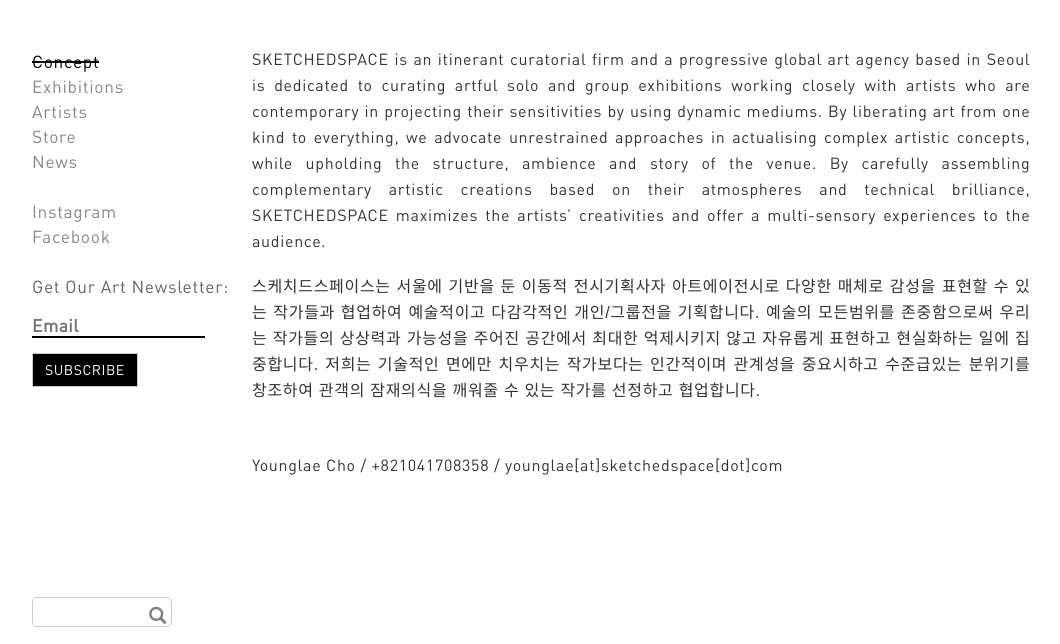
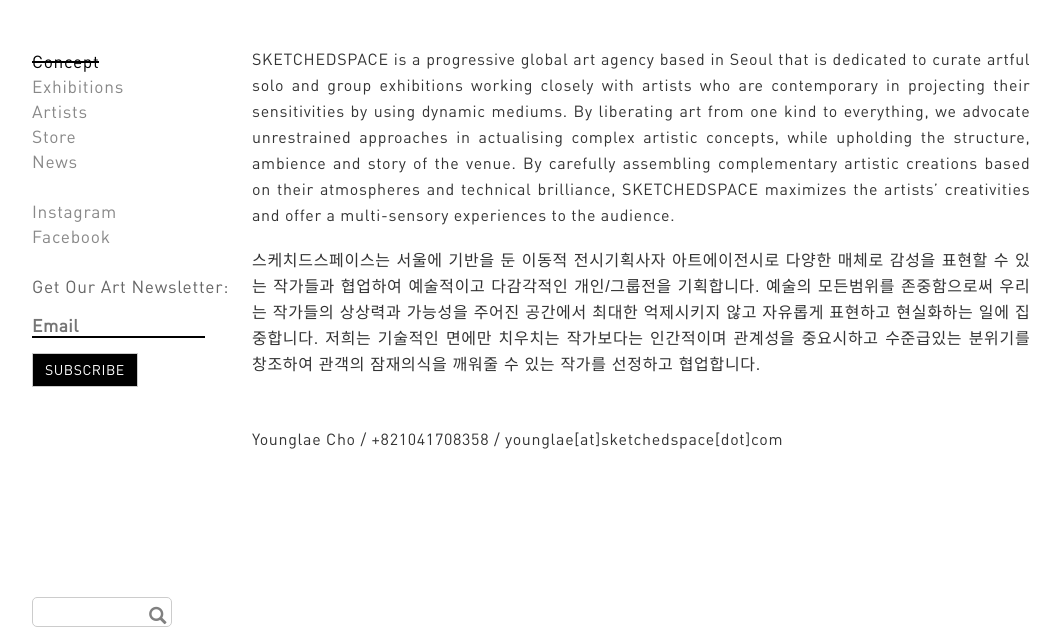
Before and after one commit to danielobembe/sketchedspace, a website: page concept.html in a window 1280 px wide. Shown: the part 128-772 px from the top of the page, without its empty margins (28-1088 px from the left). Drawn offline with nearby package versions, Linux system fonts and the light colour scheme.

Commit message:
Changed concept content. Mode navigation non-scrolling. Included spacing between middle elements in exhibitions.

```diff
--- a/concept.html
+++ b/concept.html
@@ -64,7 +64,7 @@
                     <h1 id="main-title">CONCEPT</h1>
 
                     <p class="eng">
-                        SKETCHEDSPACE is an itinerant curatorial firm and a progressive global art agency based in Seoul is dedicated to curating artful solo and group exhibitions working closely with artists who are contemporary in projecting their sensitivities by using dynamic mediums. By liberating art from one kind to everything, we advocate unrestrained approaches in actualising complex artistic concepts, while upholding the structure, ambience and story of the venue. By carefully assembling complementary artistic creations based on their atmospheres and technical brilliance, SKETCHEDSPACE maximizes the artists’ creativities and offer a multi-sensory experiences to the audience.
+                        SKETCHEDSPACE is a progressive global art agency based in Seoul that is dedicated to curate artful solo and group exhibitions working closely with artists who are contemporary in projecting their sensitivities by using dynamic mediums. By liberating art from one kind to everything, we advocate unrestrained approaches in actualising complex artistic concepts, while upholding the structure, ambience and story of the venue. By carefully assembling complementary artistic creations based on their atmospheres and technical brilliance, SKETCHEDSPACE maximizes the artists’ creativities and offer a multi-sensory experiences to the audience.
                     </p>
 
                     <p class="kor" id="kor-concept">
--- a/public/assets/css/core.css
+++ b/public/assets/css/core.css
@@ -185,9 +185,9 @@
       background-image: url("../images/bt_fb.jpg"); }
 
 header {
-  position: fixed;
+  position: absolute;
     /*ME*/
-    overflow-y: scroll;
+/*    overflow-y: scroll;*/
     height: 90%;
     width: 20%;
 /*    padding-right: 0;*/
@@ -251,6 +251,7 @@
         position:absolute;
 /*        top: 470px;*/
         top:600px;
+/*        top: 510px;*/
       margin: 60px 0 0 0; }
       header div#global_navigation div.search div.bt {
         position: relative;
@@ -306,6 +307,7 @@
       line-height: 22px;
 /*      top: 520px;*/
         top:710px;
+/*        top: 620px;*/
       color: #333333;
       padding-bottom: 40px; }
     /*ME*/
@@ -1292,7 +1294,7 @@
 .exhibition-pink{background-color: #fd9a9b;}
 .exhibition-blue{background-color: #9dfffe;}
 .exhibition-green{background-color: #9cfd9d;}
-.exhibition-blank{margin-right:-10px;}
+/*.exhibition-blank{margin-right:-10px;}*/
 /*Note: .exhbition-blank margin-right should be half of .exhbition margin-left*/
 
 
```
